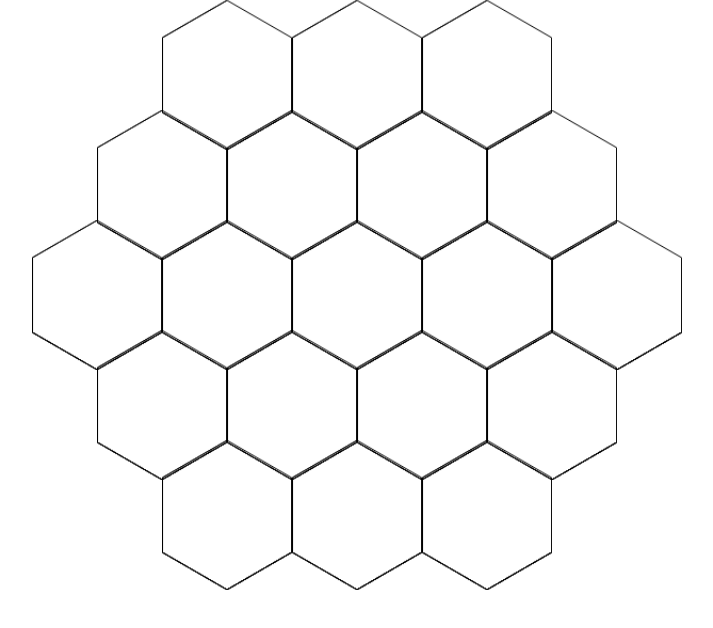
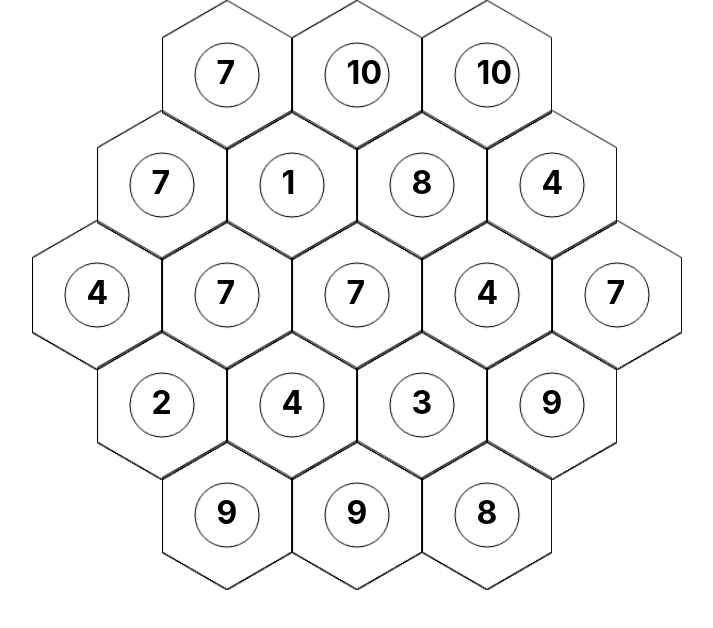
Before and after one commit to andrewthebare/catan_generator, a React (Create React App) app: page / in a window 1280 px wide. Shown: the top 628 px of the page, without its empty margins (283-996 px from the left). Built offline with nearby package versions, Linux system fonts and the light colour scheme.

Commit message:
Add basic number functionality to the hexes

```diff
--- a/src/Hex.js
+++ b/src/Hex.js
@@ -3,7 +3,8 @@ import { makeStyles } from '@material-ui/core/styles';
 
 
 export default function Hex(props){
-  const [hexID] = useState(props.hexID)
+  const [hexID] = useState(props.hexID);
+  const [diceNum, setDiceNum] = useState(props.diceNum);
   const [hexScale, setHexScale] = useState(70);
 
   const width = 320;
@@ -37,7 +38,12 @@ export default function Hex(props){
     for (let i = 0; i< 5; i++){
       drawLine(c,hexCoordinate(center,i),hexCoordinate(center,i+1))
     }
-    drawLine(c,hexCoordinate(center,5),hexCoordinate(center,0))
+    drawLine(c,hexCoordinate(center,5),hexCoordinate(center,0));
+
+    let ctx = c.getContext('2d');
+    ctx.beginPath();
+    ctx.arc(center.x, center.y, 30, 0, 2 * Math.PI);
+    ctx.stroke();
   }
 
   useEffect(() => {
@@ -50,12 +56,16 @@ export default function Hex(props){
       <canvas id={hexID} className={classes.canvasHex}>
 
       </canvas>
+      <div className={classes.numDisplay}>
+        <h1>{Math.floor(Math.random() * 12)}</h1>
+      </div>
     </div>
   );
 }
 
 const useStyles = makeStyles({
   holder:{
+    position:"relative",
     width:130,
     height:150,
 
@@ -69,5 +79,16 @@ const useStyles = makeStyles({
     width: props => props.width,
     height: props => props.height,
     backgroundColor:"transparent",
+
+    display:"flex",
+    justifyContent:"center",
+    alignItems:"center",
   },
+
+  numDisplay:{
+    position:"absolute",
+    top:'35%',
+    left:'42%',
+    zIndex:1,
+  }
 })
```
